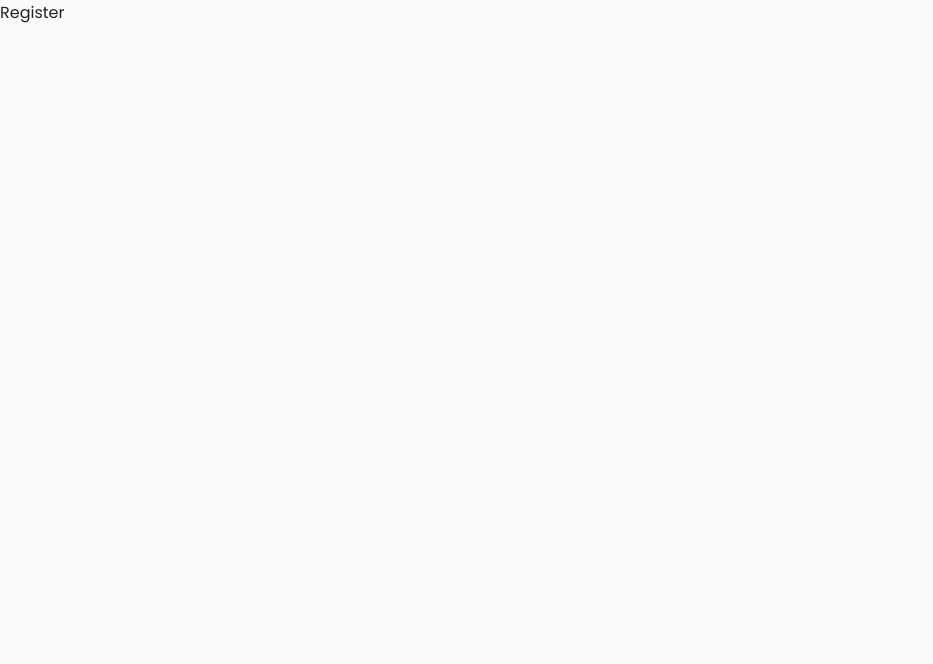
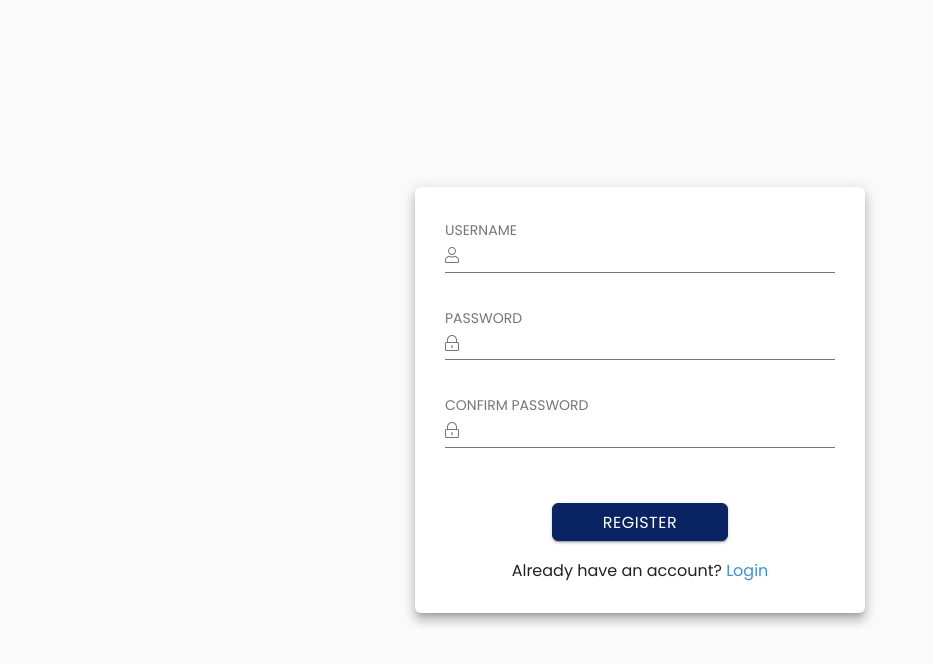
Before and after one commit to Freelance-tech-support/master, a React (Create React App) app in the folder client/: page /register in a window 1280 px wide. Shown: the top 664 px of the page, without its empty margins (0-933 px from the left). Built offline with nearby package versions, Linux system fonts and the light colour scheme.

Commit message:
added register form

```diff
--- a/client/src/components/Auth/Login/Login.js
+++ b/client/src/components/Auth/Login/Login.js
@@ -33,10 +33,6 @@ const Login = props => {
 							errorMessage={usernameError}
 							register={register({
 								required: "This field is required",
-								pattern: {
-									value: /^\w+([\.-]?\w+)*@\w+([\.-]?\w+)*(\.\w{2,3})+$/,
-									required: "This field is required",
-								},
 							})}
 						/>
 						<TextInput
--- a/client/src/components/Auth/Register/Register.js
+++ b/client/src/components/Auth/Register/Register.js
@@ -1,11 +1,83 @@
-import React from 'react'
+import React from "react";
+import { useForm } from "react-hook-form";
+import { Link } from "react-router-dom";
+import LockIcon from "../../../assets/icons/LockIcon";
+import UserIcon from "../../../assets/icons/UserIcon";
+import classes from "./Register.module.css";
+import TextInput from "../../UI/Inputs/TextInput/TextInput";
+import Button from "../../UI/Button/Button";
+import Paper from "../../UI/Paper/Paper";
 
 const Register = props => {
-   return (
-      <div>
-         Register
-      </div>
-   )
-}
+	const { register, errors, handleSubmit, setError, watch } = useForm({
+		reValidateMode: "onSubmit",
+		shouldFocusError: true,
+	});
 
-export default Register
+	const onSubmit = () => {};
+
+	const buttonColor = getComputedStyle(document.documentElement).getPropertyValue("--blue-dark");
+	const usernameError = errors.username ? errors.username.message : null;
+	const passwordError = errors.password ? errors.password.message : null;
+	const confirmPasswordError = errors.confirmpassword ? errors.confirmpassword.message : null;
+
+	return (
+		<div className={classes.Center}>
+			<div className={classes.RegisterContainer}>
+				<Paper>
+					<form onSubmit={handleSubmit(onSubmit)} className={classes.RegisterForm}>
+						<TextInput
+							name="username"
+							id="username"
+							Icon={UserIcon}
+							label="username"
+							errorMessage={usernameError}
+							register={register({
+								required: "This field is required",
+                        minLength: {
+									value: "8",
+									message: "Must be atleast 8 characters",
+								},
+							})}
+						/>
+						<TextInput
+							name="password"
+							type="password"
+							label="password"
+							Icon={LockIcon}
+							errorMessage={passwordError}
+							id="password"
+							register={register({
+								required: "This field is required",
+								minLength: {
+									value: "8",
+									message: "Must be atleast 8 characters",
+								},
+							})}
+						/>
+						<TextInput
+							name="confirmpassword"
+							id="confirmpassword"
+							type="password"
+							errorMessage={confirmPasswordError}
+							Icon={LockIcon}
+							label="confirm password"
+							register={register({
+								validate: value => value === watch("password") || "Passwords don't match",
+								required: "This field is required",
+							})}
+						/>
+						<div className={classes.ButtonContainer}>
+							<Button color={buttonColor}>Register</Button>
+						</div>
+					</form>
+					<div className={classes.LoginLink}>
+						Already have an account? <Link to="/login">Login</Link>
+					</div>
+				</Paper>
+			</div>
+		</div>
+	);
+};
+
+export default Register;
--- a/client/src/components/Auth/Register/Register.module.css
+++ b/client/src/components/Auth/Register/Register.module.css
@@ -0,0 +1,31 @@
+.RegisterContainer {
+   width: 45rem;
+   margin: auto;
+}
+
+.RegisterForm {
+   position: relative;
+}
+
+.ForgotLink {
+   position: absolute;
+   right: 0;
+   top: 65%;
+}
+
+.LoginLink {
+   text-align: center;
+   margin-top: 1.7rem;
+}
+
+.ButtonContainer {
+   margin-top: 5.5rem;
+   text-align: center;
+}
+
+.Center {
+   display: flex;
+   height: 100vh;
+   flex-direction: column;
+   justify-content: center;
+}
--- a/client/src/components/UI/Button/Button.module.css
+++ b/client/src/components/UI/Button/Button.module.css
@@ -7,7 +7,7 @@
 	transition: all var(--transition-speed) ease;
 	padding: 0.6rem 5rem 0.55rem;
 	background-color: transparent;
-	font-weight: 500;
+	font-weight: 400;
 	letter-spacing: 0.05ch;
 	font-size: 1.6rem;
 	font-family: inherit;
```
